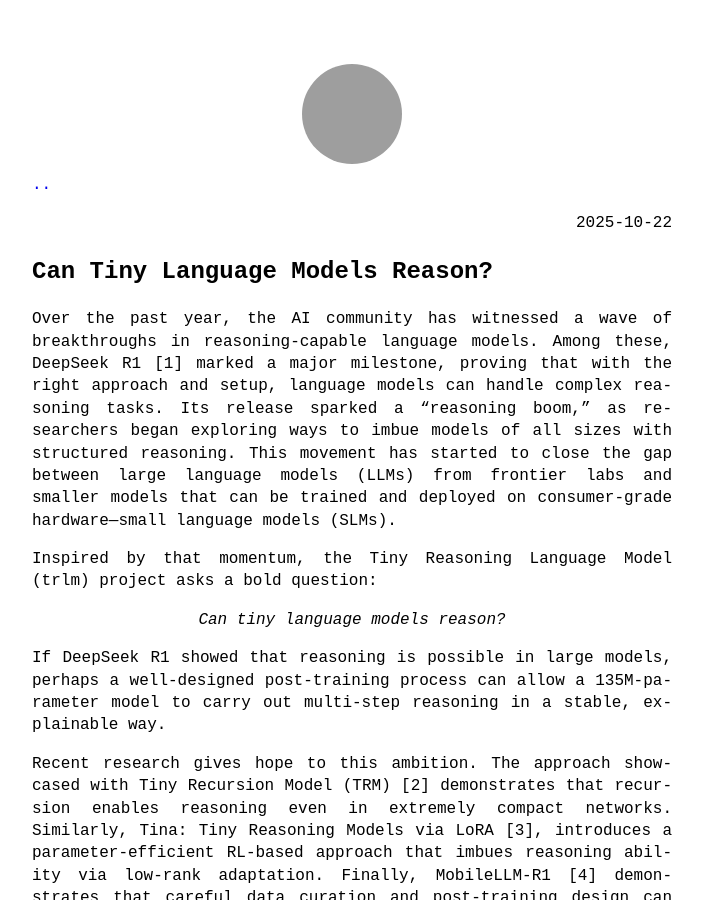
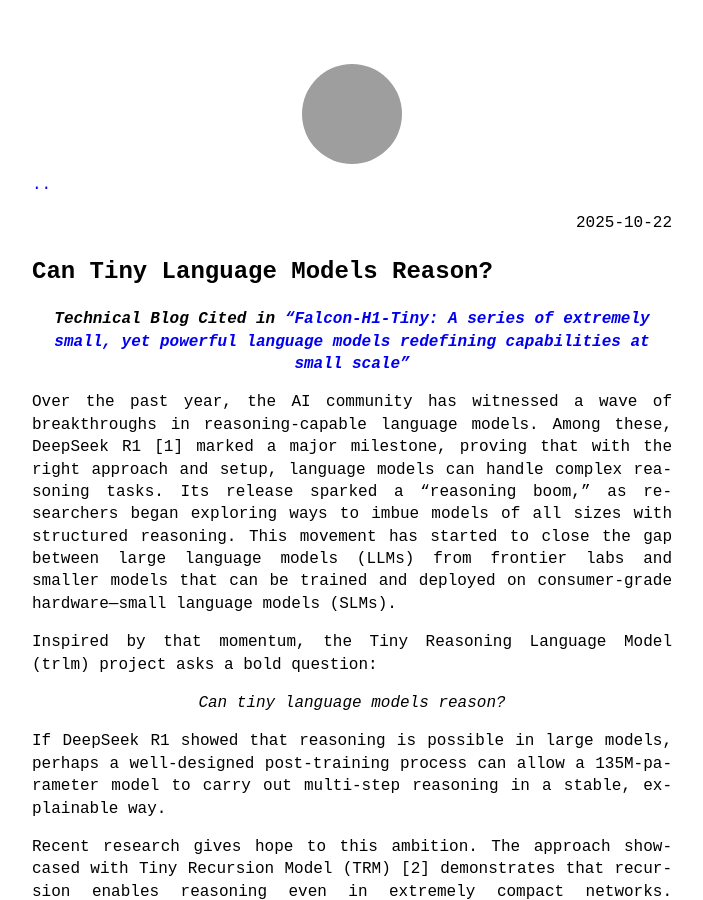
Before and after one commit to Shekswess/Shekswess.github.io, a Jekyll site: the page built from _posts/2025-10-23-tiny-reasoning-language-model.md, in a window 1280 px wide and 900 px high, cut to the strip 0-900 px from the top of the window. Shown: the whole strip, without its empty margins (288-991 px from the left). Built offline with Jekyll 4.4.1, drawn with Linux system fonts in a browser that asks for light colours; grey boxes are pictures that could not be loaded.

Commit message:
Citations

```diff
--- a/_posts/2025-10-23-tiny-reasoning-language-model.md
+++ b/_posts/2025-10-23-tiny-reasoning-language-model.md
@@ -19,6 +19,8 @@ tags:
   ]
 image: https://github.com/user-attachments/assets/5f453496-8180-4cf4-94da-26ebbe1159d4
 ---
+
+_**Technical Blog Cited in ["Falcon-H1-Tiny: A series of extremely small, yet powerful language models redefining capabilities at small scale"](https://huggingface.co/spaces/tiiuae/tiny-h1-blogpost)**_
 
 Over the past year, the AI community has witnessed a wave of breakthroughs in reasoning-capable language models. Among these, DeepSeek R1 [1] marked a major milestone, proving that with the right approach and setup, language models can handle complex reasoning tasks. Its release sparked a “reasoning boom,” as researchers began exploring ways to imbue models of all sizes with structured reasoning. This movement has started to close the gap between large language models (LLMs) from frontier labs and smaller models that can be trained and deployed on consumer-grade hardware—small language models (SLMs).
 
```
